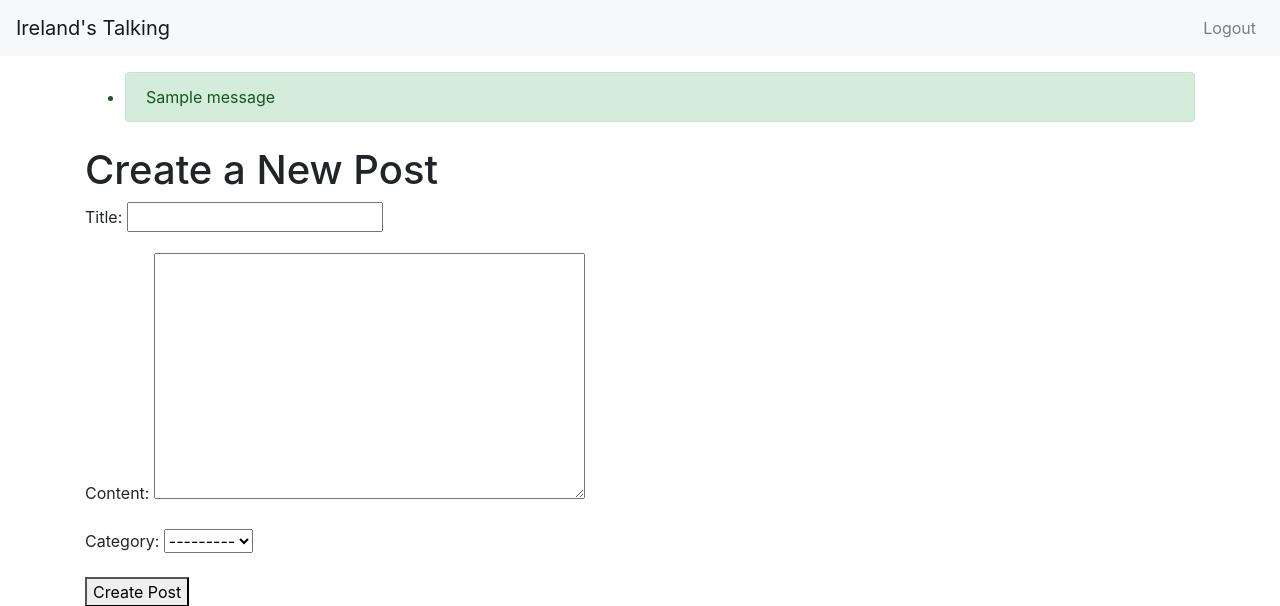
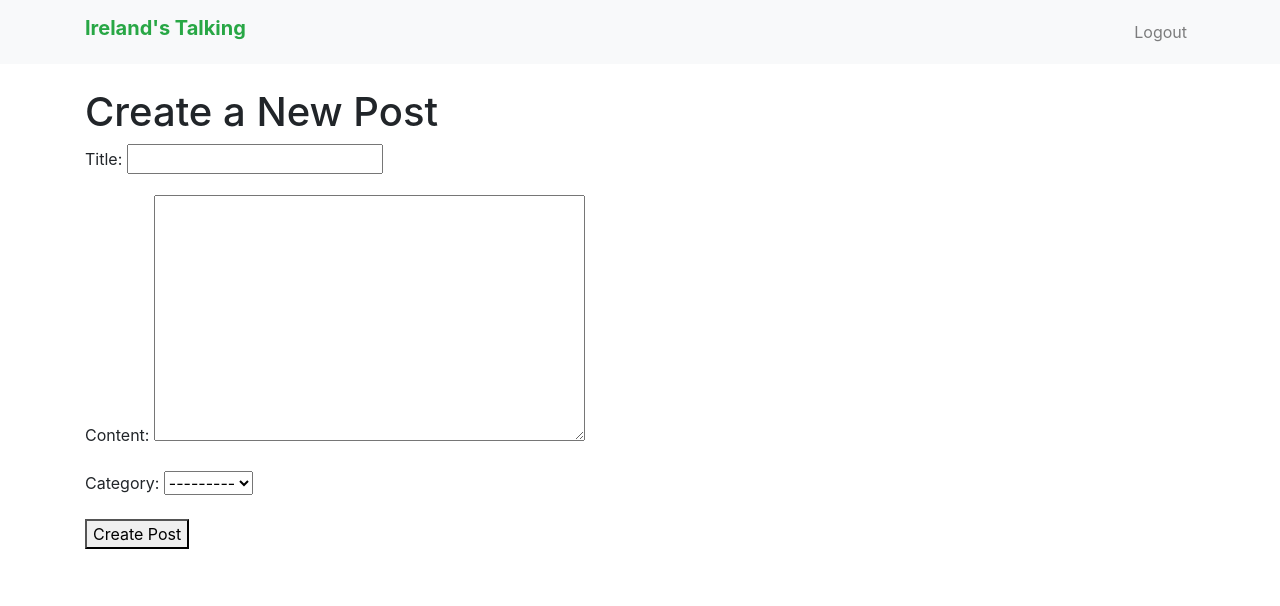
Before and after one commit to BrendanGCollins/Project--4--Reddit_Style_News_Site, a Django app: page /post/new/ in a window 1280 px wide. Shown: the top 606 px of the page. Run offline with Django 5.2, Linux system fonts and the light colour scheme; a user stored in the database is signed in; data comes from the database, SQL or seed files in the repository; both versions use the stored data as it was after the commit; tables that the repository leaves empty hold one stand-in row (values such as "Sample post"); one stand-in notice (Sample message) is shown; some libraries are stand-ins or nearby versions.

Commit message:
Add header styling with boothstrap

```diff
--- a/posts/views.py
+++ b/posts/views.py
@@ -2,6 +2,7 @@
 from .models import Post, Comment, Category
 from .forms import PostForm, CommentForm
 from django.contrib.auth.decorators import login_required
+from django.contrib import messages
 
 # Display list of all posts
 def post_list(request):
@@ -27,14 +28,20 @@
     return render(request, 'posts/post_detail.html', {'post': post, 'form': form, 'comments': comments})
 
 # Create a new post
-@login_required
+@login_required(login_url='login')
 def create_post(request):
+    # Add an informational message if the user is not authenticated and they try to access this page
+    if not request.user.is_authenticated:
+        messages.info(request, "You need to be logged in to create a post. Please log in or register.")
+
     if request.method == 'POST':
         form = PostForm(request.POST)
         if form.is_valid():
             post = form.save(commit=False)
             post.author = request.user
             post.save()
+            # Add a success message after creating the post
+            messages.success(request, "Your post has been created successfully!")
             return redirect('home')
     else:
         form = PostForm()
@@ -42,17 +49,20 @@
     return render(request, 'posts/create_post.html', {'form': form})
 
 # Update an existing post
-@login_required
+@login_required(login_url='login')
 def update_post(request, post_id):
     post = get_object_or_404(Post, id=post_id)
 
+    # Ensure that only the author can edit their post
     if request.user != post.author:
+        messages.error(request, "You do not have permission to edit this post.")
         return redirect('post_detail', post_id=post.id)
 
     if request.method == 'POST':
         form = PostForm(request.POST, instance=post)
         if form.is_valid():
             form.save()
+            messages.success(request, "Your post has been updated successfully.")
             return redirect('post_detail', post_id=post.id)
     else:
         form = PostForm(instance=post)
@@ -60,15 +70,18 @@
     return render(request, 'posts/update_post.html', {'form': form, 'post': post})
 
 # Delete an existing post
-@login_required
+@login_required(login_url='login')
 def delete_post(request, post_id):
     post = get_object_or_404(Post, id=post_id)
 
+    # Ensure that only the author can delete their post
     if request.user != post.author:
+        messages.error(request, "You do not have permission to delete this post.")
         return redirect('post_detail', post_id=post.id)
 
     if request.method == 'POST':
         post.delete()
+        messages.success(request, "The post has been deleted successfully.")
         return redirect('home')
 
     return render(request, 'posts/delete_post.html', {'post': post})
--- a/templates/base.html
+++ b/templates/base.html
@@ -10,12 +10,14 @@
 <body>
     <!-- Navigation Bar -->
     <nav class="navbar navbar-expand-lg navbar-light bg-light">
-        <a class="navbar-brand" href="{% url 'home' %}">Ireland's Talking</a>  <!-- Brand name linking to the home page -->
+        <div class="container">
+            <!-- Navbar Brand (Ireland's Talking) is centered with 'mx-auto' -->
+            <a class="navbar-brand text-success font-weight-bold h1 mx-auto" href="{% url 'home' %}">Ireland's Talking</a>
             <button class="navbar-toggler" type="button" data-toggle="collapse" data-target="#navbarNav" aria-controls="navbarNav" aria-expanded="false" aria-label="Toggle navigation">
                 <span class="navbar-toggler-icon"></span>  <!-- Hamburger icon for mobile view -->
             </button>
-        <div class="collapse navbar-collapse" id="navbarNav">
-            <ul class="navbar-nav ml-auto">
+            <div class="collapse navbar-collapse justify-content-end" id="navbarNav">
+                <ul class="navbar-nav">
                     {% if user.is_authenticated %}
                         <!-- Link to logout for logged-in users -->
                         <li class="nav-item"><a class="nav-link" href="{% url 'logout' %}">Logout</a></li>
@@ -26,18 +28,8 @@
                     {% endif %}
                 </ul>
             </div>
+        </div>
     </nav>
-
-    <!-- Messages Section -->
-    <div class="container mt-3">
-        {% if messages %}
-            <ul class="messages">
-                {% for message in messages %}
-                    <li class="alert alert-{{ message.tags }} mt-2">{{ message }}</li>
-                {% endfor %}
-            </ul>
-        {% endif %}
-    </div>
 
     <!-- Main Content Container -->
     <div class="container mt-4">
@@ -47,8 +39,8 @@
     </div>
 
     <!-- Link to the Bootstrap JS and dependencies -->
-    <script src="https://code.jquery.com/jquery-3.5.1.slim.min.js"></script>
-    <script src="https://cdn.jsdelivr.net/npm/@popperjs/core@2.5.4/dist/umd/popper.min.js"></script>
+    <script src="https://code.jquery.com/jquery-3.6.0.min.js"></script>
+    <script src="https://cdn.jsdelivr.net/npm/@popperjs/core@2.11.6/dist/umd/popper.min.js"></script>
     <script src="https://stackpath.bootstrapcdn.com/bootstrap/4.5.2/js/bootstrap.min.js"></script>
 </body>
 </html>
```
Also changed, not shown: db.sqlite3. Lines whose indentation alone changed are shown as unchanged.
